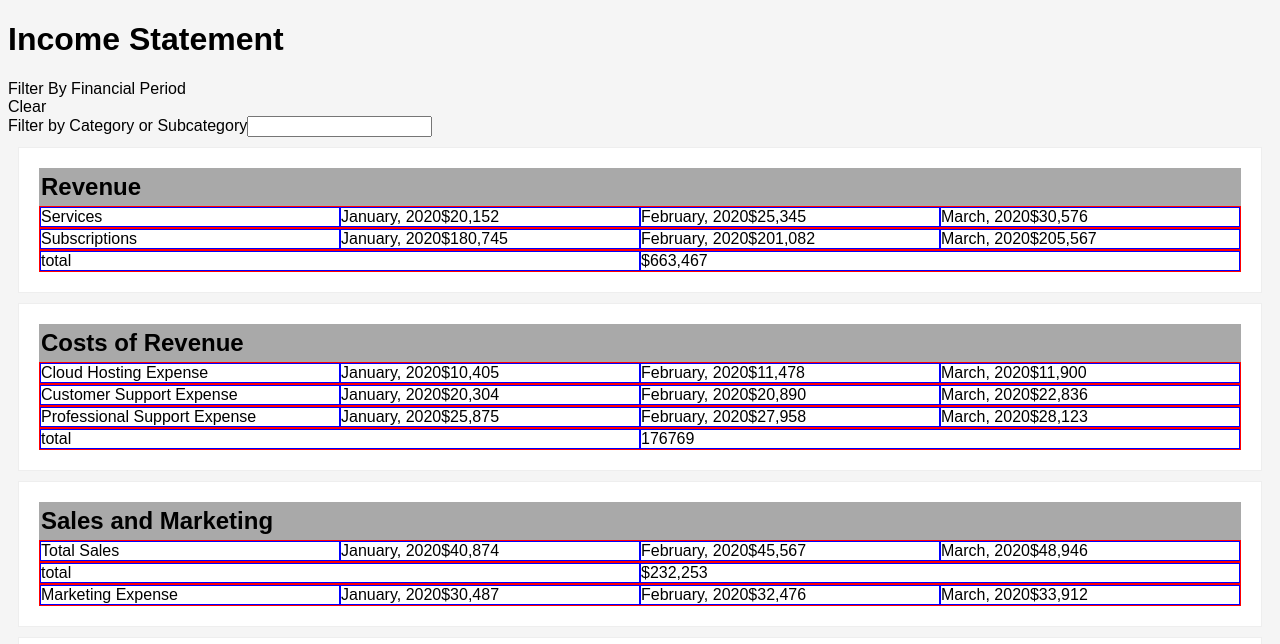
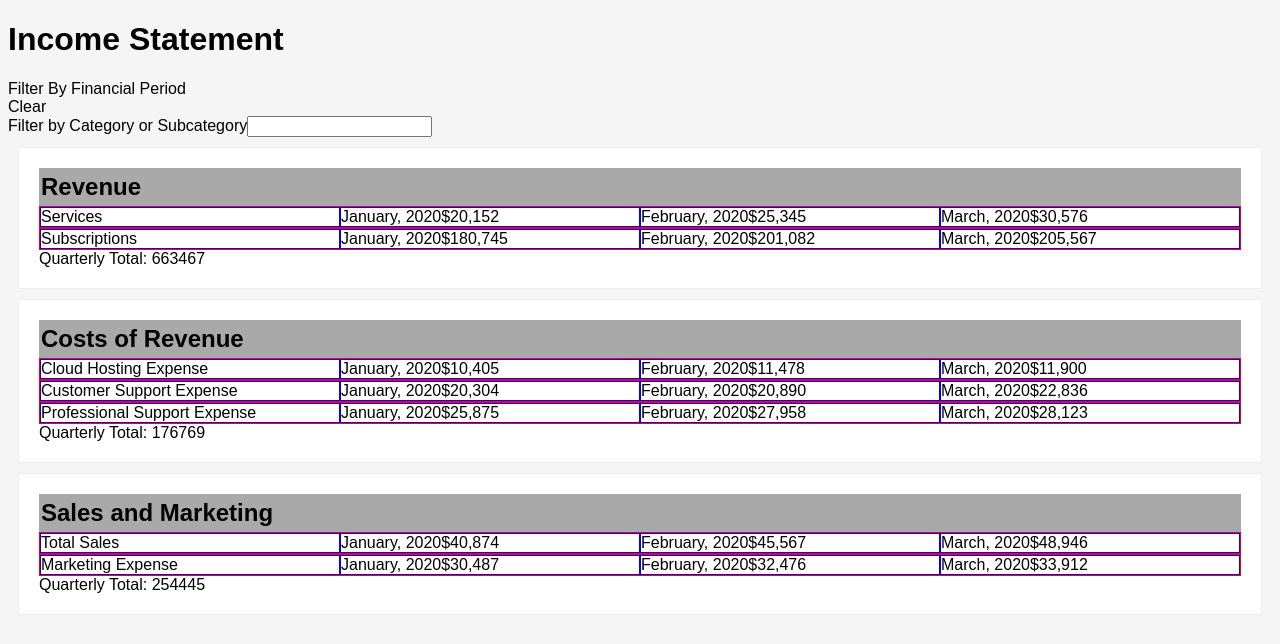
Before and after one commit to switzerb/IncomeStatementUI, a React (Create React App) app: page / in a window 1280 px wide. Shown: the top 644 px of the page. Built offline with nearby package versions, Linux system fonts and the light colour scheme.

Commit message:
Polish up the filtering

```diff
--- a/src/IncomeStatementSubCategory.js
+++ b/src/IncomeStatementSubCategory.js
@@ -3,9 +3,8 @@ import FilterContext from "./FilterContext"
 
 const IncomeStatementSubCategory = ({subcategory}) => {
     const { name, values } = subcategory;
-    const isTotal = typeof values === "string";
 
-    const renderDetails = (filters, values) => {
+    const renderRows = (filters, values) => {
         return values.map( v => {
             const { month, value } = v;
             if(filters.currentPeriod === month || filters.currentPeriod === "") {
@@ -18,14 +17,12 @@ const IncomeStatementSubCategory = ({subcategory}) => {
         <FilterContext.Consumer>
             {
                 filters => {
-                    if(name.includes(filters.keyword) || filters.keyword === "") {
-                        return (
-                            <div className="subcat-row">
-                                <div>{name}</div>
-                                { isTotal ? <div>{values}</div> : renderDetails(filters, values)}
-                            </div>
-                        )
-                    }
+                    return (
+                        <div className="subcat-row">
+                            <div>{name}</div>
+                            {renderRows(filters, values)}
+                        </div>
+                    )
                 }
             }
         </FilterContext.Consumer>
--- a/src/IncomeStatementTable.js
+++ b/src/IncomeStatementTable.js
@@ -1,25 +1,36 @@
 import React from "react";
 import IncomeStatementSubCategory from "./IncomeStatementSubCategory";
 import Section from "./Section";
+import FilterContext from "./FilterContext";
 
 const IncomeStatementTable = ({data}) => {
     const hasData = data.length > 0;
-    console.log(hasData)
 
-    const renderCategories = () => {
+    const renderCategories = ({keyword}) => {
         return data.map((category) => {
-            const {subCategories} = category;
+            const {subCategories, quarterly_total} = category;
 
+            // if all subcategories are filtered out, don't show parent category
+            const shouldShow = subCategories.filter( sc => sc.name.includes(keyword)).length;
+
+            if(shouldShow) {
                 return (
-                <Section label={category.name}>
+                    <Section label={category.name} total={quarterly_total}>
                         <div className="IncomeContainer">
                             {subCategories && subCategories.map( sc => <IncomeStatementSubCategory subcategory={sc}/>)}
                         </div>
                     </Section>
                 );
+            }
         })
     }
 
-    return hasData ? <div>{renderCategories()}</div> : <p>No income data available.</p>;
+    return hasData ?
+        <FilterContext>
+            { filters => {
+                return renderCategories(filters)
+            }}
+        </FilterContext>
+        : <p>No income data available.</p>;
 }
 export default IncomeStatementTable;
--- a/src/Section.js
+++ b/src/Section.js
@@ -2,10 +2,12 @@ import React from "react";
 
 import "./Section.css";
 
-const Section = ({label, children}) => {
+// collapsible
+const Section = ({label, total, children}) => {
     return (<div className="Section">
         {label && <h2>{label}</h2>}
         {children}
+        {total && <div>Quarterly Total: {total}</div>}
     </div>);
 }
 export default Section;
--- a/src/apiMock.js
+++ b/src/apiMock.js
@@ -2,6 +2,7 @@ export const getIncomeStatement = () => {
   const financials = [
     {
       name: "Revenue",
+      quarterly_total: "663467",
       subCategories: [
         {
           name: "Services",
@@ -37,14 +38,11 @@ export const getIncomeStatement = () => {
             }
           ]
         },
-        {
-          name: "total",
-          values: "$663,467"
-        }
-      ]
+      ],
     },
     {
       name: "Costs of Revenue",
+      quarterly_total: "176769",
       subCategories: [
         {
           name: "Cloud Hosting Expense",
@@ -97,14 +95,11 @@ export const getIncomeStatement = () => {
             }
           ]
         },
-        {
-          name: "total",
-          values: "176769"
-        }
       ]
     },
     {
       name: "Sales and Marketing",
+      quarterly_total: "254445",
       subCategories: [
         {
           name: "Total Sales",
@@ -124,10 +119,6 @@ export const getIncomeStatement = () => {
           ]
         },
         {
-          name: "total",
-          values: "$232,253"
-        },
-        {
           name: "Marketing Expense",
           values: [
             {
@@ -145,10 +136,6 @@ export const getIncomeStatement = () => {
           ]
         }
       ]
-    },
-    {
-      Name: "Net Profit",
-      Values: "254445"
     }
   ];
 
```
Lines whose indentation alone changed are shown as unchanged.
